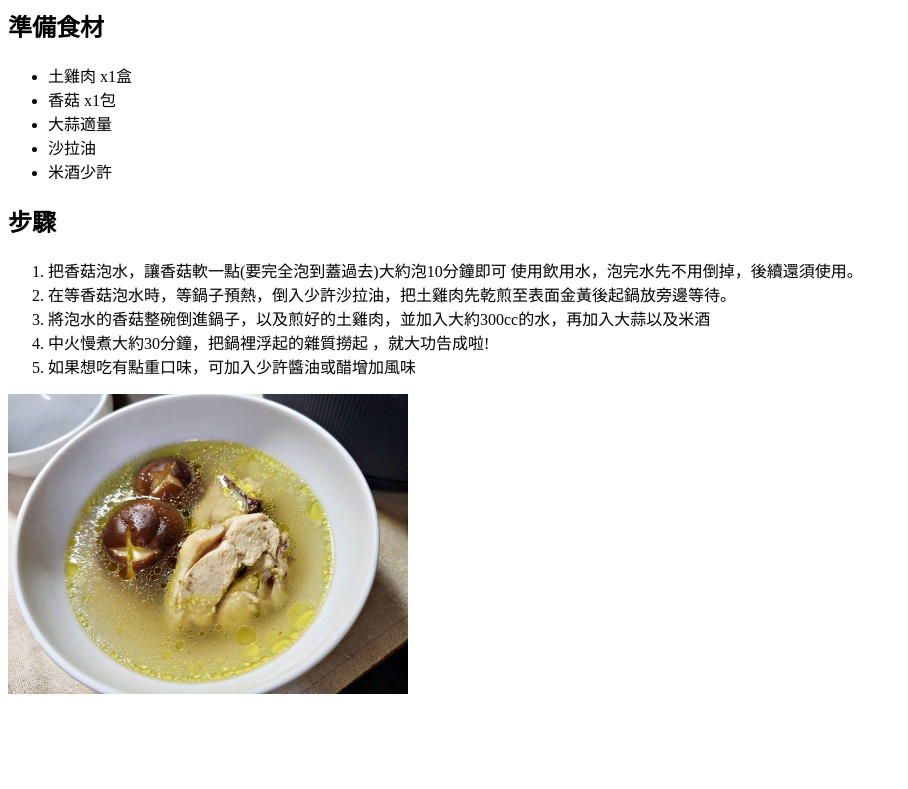
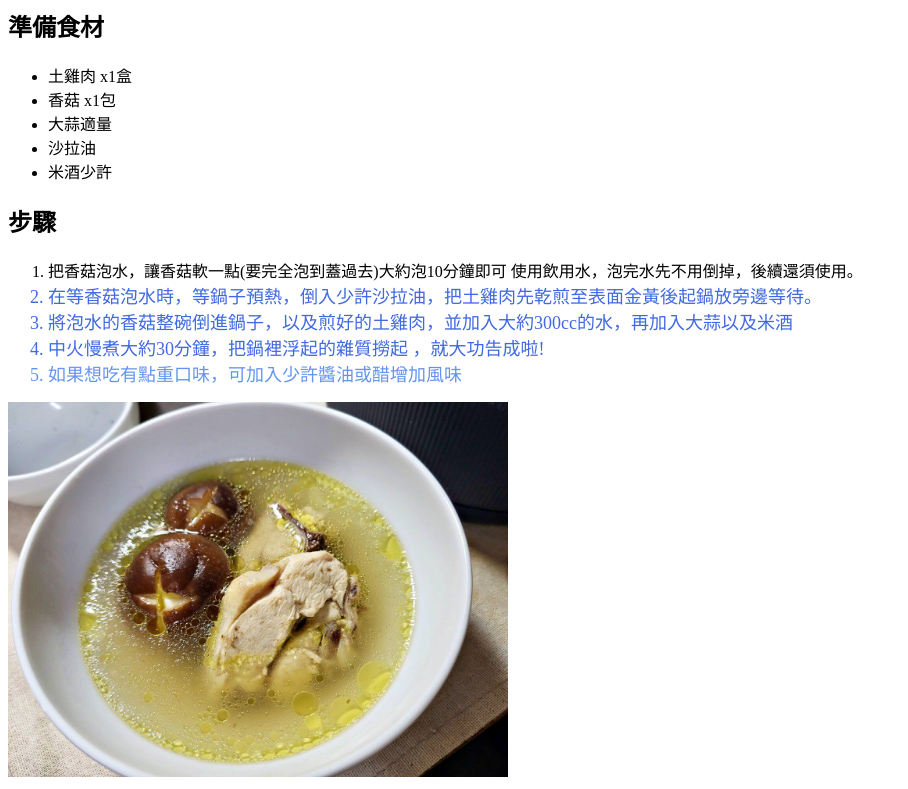
Before and after one commit to ccf540123/Cdw-recipes, a plain HTML site: page recipes/Chicken.html in a window 1280 px wide. Shown: the part 81-870 px from the top of the page, without its empty margins (0-908 px from the left). Before the commit the page ends 800 px from the top, so only its background shows below. Drawn offline with Linux system fonts and the light colour scheme.

Commit message:
Learn CSS and add some color to html

```diff
--- a/recipes/Chicken.html
+++ b/recipes/Chicken.html
@@ -4,6 +4,7 @@
     <meta charset="UTF-8">
     <meta name="viewport" content="width=device-width, initial-scale=1.0">
     <title>香菇雞湯</title>
+    <link rel="stylesheet" href="../style.css">
 </head>
 <body>
     <strong><h1>香菇雞湯的食譜</h1></strong>
@@ -17,12 +18,12 @@
 
         </ul>
         <h2>步驟</h2>
-        <ol>
-            <li>把香菇泡水，讓香菇軟一點(要完全泡到蓋過去)大約泡10分鐘即可 使用飲用水，泡完水先不用倒掉，後續還須使用。</li>
-            <li>在等香菇泡水時，等鍋子預熱，倒入少許沙拉油，把土雞肉先乾煎至表面金黃後起鍋放旁邊等待。</li>
-            <li>將泡水的香菇整碗倒進鍋子，以及煎好的土雞肉，並加入大約300cc的水，再加入大蒜以及米酒</li>
-            <li>中火慢煮大約30分鐘，把鍋裡浮起的雜質撈起 ，就大功告成啦!</li>
-            <li>如果想吃有點重口味，可加入少許醬油或醋增加風味</li>
+        <ol id="main">
+            <li >把香菇泡水，讓香菇軟一點(要完全泡到蓋過去)大約泡10分鐘即可 使用飲用水，泡完水先不用倒掉，後續還須使用。</li>
+            <li class="content">在等香菇泡水時，等鍋子預熱，倒入少許沙拉油，把土雞肉先乾煎至表面金黃後起鍋放旁邊等待。</li>
+            <li class="content">將泡水的香菇整碗倒進鍋子，以及煎好的土雞肉，並加入大約300cc的水，再加入大蒜以及米酒</li>
+            <li class="content">中火慢煮大約30分鐘，把鍋裡浮起的雜質撈起 ，就大功告成啦!</li>
+            <li id="li5" class="content">如果想吃有點重口味，可加入少許醬油或醋增加風味</li>
         </ol>
         <img src="./chicken soup.jpg" alt ="chicken soup" width="400">
 </body>
--- /dev/null
+++ b/style.css
@@ -0,0 +1,32 @@
+h1 {
+    color: red;
+    /* global */
+}
+/* for chicken 5-20 line*/
+#li5.content{
+    color: cornflowerblue;
+}
+.content{
+    color: royalblue;
+    font-size: large;
+}
+
+#main{
+    color: black;
+}
+/* chicken's picture */
+img{
+    height: auto;
+    width: 500px;
+}
+/* for index 22- 27 line*/
+#chicken
+{color : yellowgreen;}
+
+.link{
+    color: brown;
+}
+
+
+/*    *  <  tag (h1, div)  <  class (.box)  <  id (#box) */
+/* 繼承很弱 自己寫的會覆蓋  */
```
Also changed, not shown: index.html (+4 -3 lines), recipes/eggplant.html (+10 -0 lines).
